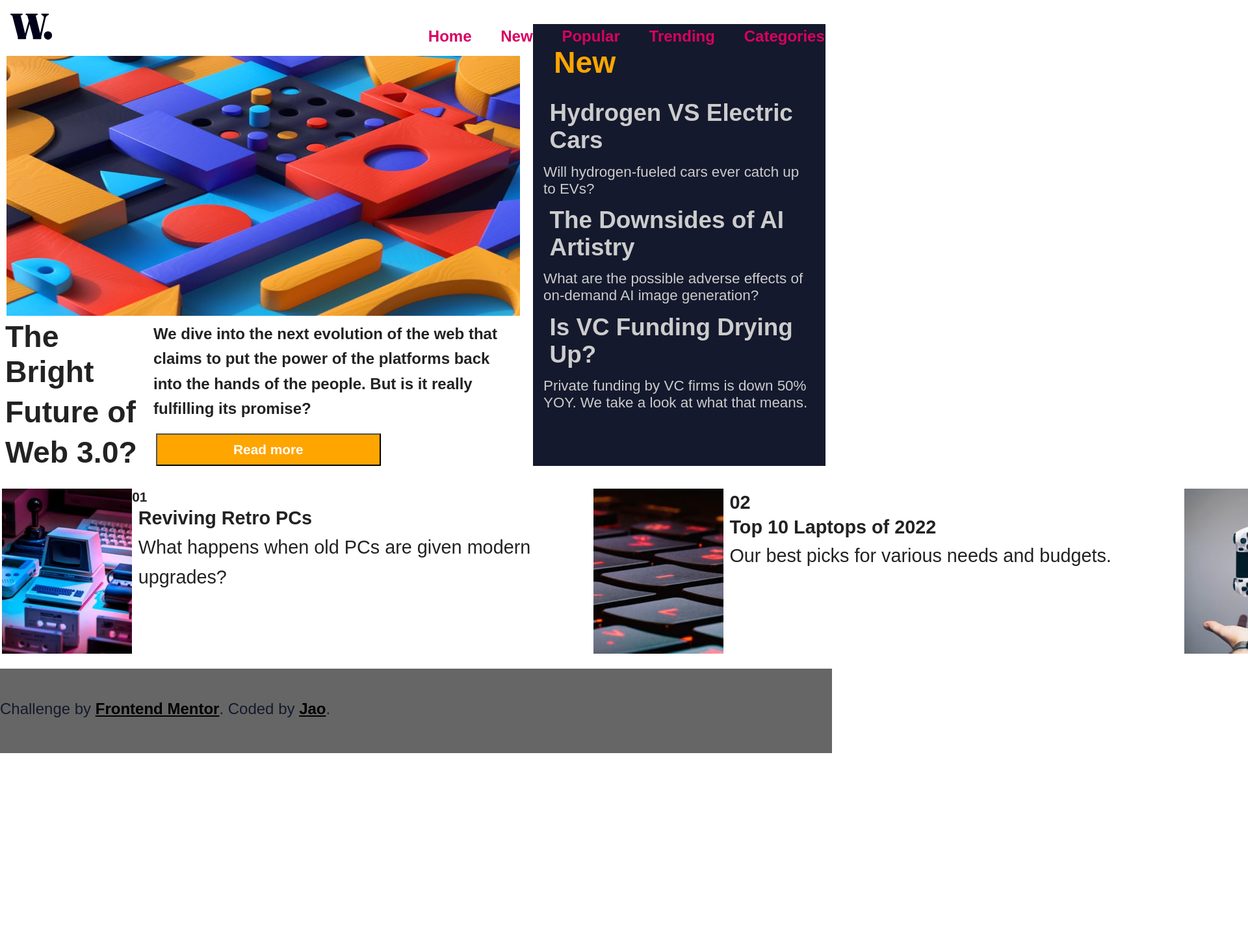
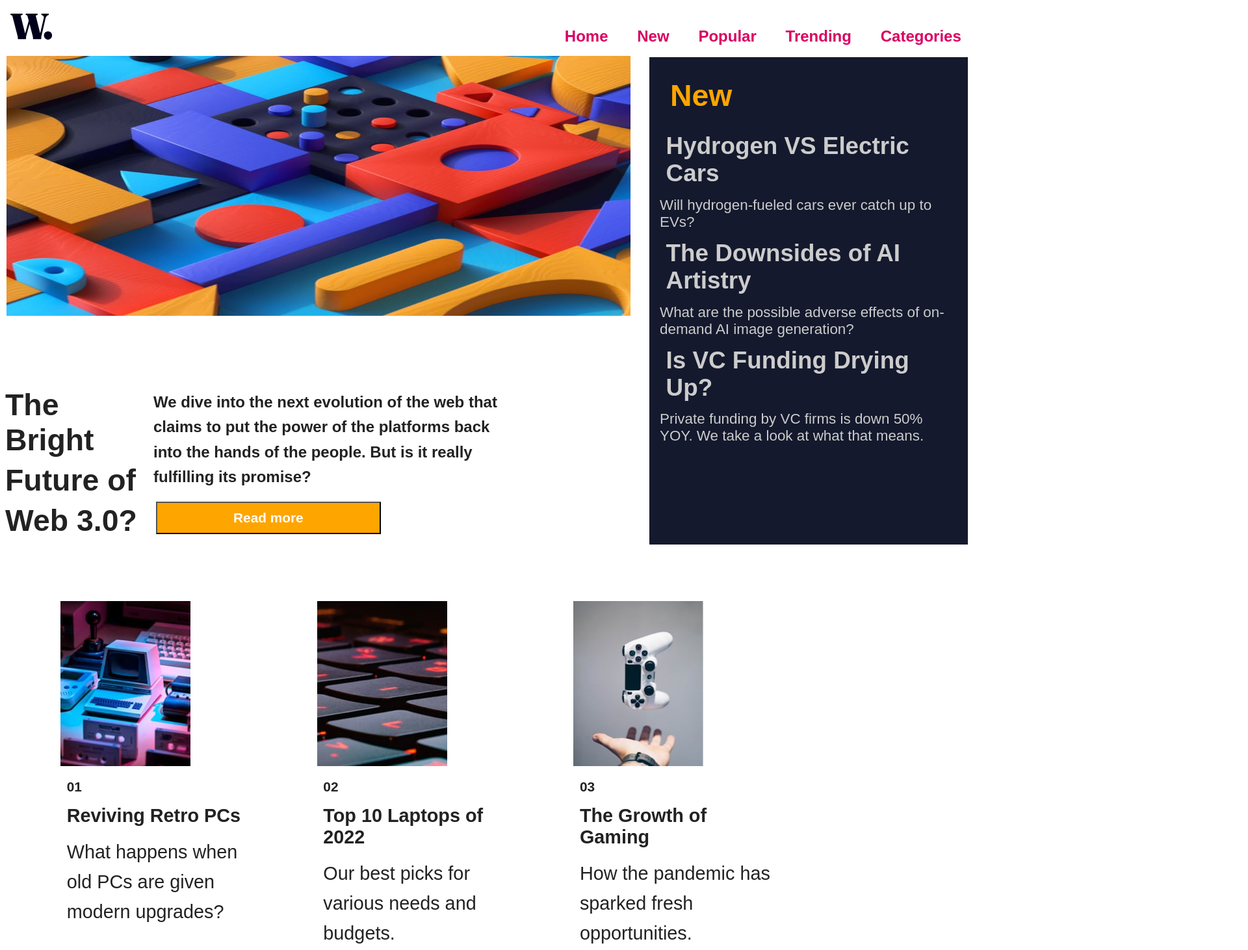
Before and after one commit to jao724/noticias, a plain HTML site: page index.html in a window 1280 px wide. Shown: the top 1462 px of the page at 65% size, 1920 px wide, since content can reach past the window. Before the commit the page ends 1159 px from the top, so only its background shows below. Drawn offline with Linux system fonts and the light colour scheme.

Commit message:
cambios css

```diff
--- a/css/estilo_mobile.css
+++ b/css/estilo_mobile.css
@@ -190,6 +190,7 @@ p {
       background-color: #14192d;
       color: #ccc;
       padding-bottom: 1rem;
+      margin-top: 10px;
     }
 
     .new-title {
@@ -208,14 +209,11 @@ p {
       font-size: 1.4rem;
     }
 
-    .card-container {
+    .card {
       padding: .2rem;
       margin-top: .5rem;
     }
 
-    .contenedor-img-texto {
-      display: flex;
-    }
 
     .contenedor-texto {
       padding: .5rem;
@@ -238,16 +236,16 @@ p {
       font-size: 1.1rem;
     }
 
-    .contenedor-tarjetas-2>.posicion,
+    .posicion,
     .titulo-tarjeta,
     .parrafo-tarjeta {
-      margin-top: .3rem;
+      margin-top: 1rem;
       margin-left: .6rem;
     }
 
     .contenedor-img-2 {
       width: 148px;
-      ;
+      margin-top: 2rem;
     }
 
     .attribution {
@@ -272,8 +270,21 @@ p {
     padding: 5rem;
   }
 
+  .menu-btn {
+    display: none;
+  }
+
  .menu.is-active a {
     font-size: 3rem;
+  }
+
+  .menu {
+    opacity: 1;
+    background-color: transparent;
+    display: flex;
+    flex-direction: row;
+    margin-left: 217px;
+    margin-top: -70px;
   }
 
   .imagen {
@@ -337,7 +348,7 @@ p {
     flex-direction: row;
     position: static;
     width: 100%;
-    margin-left: 630px;
+    margin-left: 840px;
     margin-top: -55px;
   }
 
@@ -346,24 +357,26 @@ p {
   }
 
   .imagen {
-    width: 800px;
+    width: 1000px;
   }
 
   .new-box{
-    margin-top: -680px;
-    margin-left: 820px;
-    height: 85vh;
-    width: 450px;
+   position: absolute;
+   left: 510px;
+   top: 987px;
+   height: 750px;
+   width: 490px;
   }
 
   .box {
     display: flex;
     width: 799px;
     height: 150px;
+    margin-top: 150px;
   }
 
   .contenedor-img img {
-    width: 790px;
+    width: 960px;
     height: 400px;
     margin-left: 10px;
   }
@@ -394,15 +407,30 @@ p {
     margin-left: 240px;
   }
 
-  .card-container {
-    display: flex;
+
+
+  .posicion,
+  .titulo-tarjeta,
+  .parrafo-tarjeta {
+    width: 300px;
+    margin-top: 1rem;
   }
 
-  .contenedor-texto-2 {
-    margin-top: 15px;
+
+  .img-tarjeta {
+    width: 80vw;
+
   }
+  .card {
+    margin-top: 100px;
+    display: flex;
+    height: 300px;
+    margin-left: 90px;
+   }
+
+
 
   .attribution {
-    margin-top: 1rem;
+    margin-top: 15rem;
   }
 }
--- a/index.html
+++ b/index.html
@@ -85,38 +85,38 @@
   </article>
 </section>
 
- <section id="tendencias" class="card-container">
-  <div class="contenedor-img-texto">
-    <div class="contenedor-img-2">
+ <section id="tendencias" class="card">
+
+    <div class="img-tarjeta">
       <img src="assets/images/image-retro-pcs.jpg" alt="">
-    </div>
       <article class="contenedor-texto-2">
         <h2 class="posicion">01</h2>
         <h3 class="titulo-tarjeta">Reviving Retro PCs</h3>
         <p class="parrafo-tarjeta">What happens when old PCs are given modern upgrades?</p>
       </article>
     </div>
-  <div class="contenedor-img-texto">
-    <div class="contenedor-img-2">
+
+
+    <div class="img-tarjeta">
       <img src="assets/images/image-top-laptops.jpg" alt="">
-    </div>
-    <article class="contenedor-tarjetas-2">
+      <article class="contenedor-textos-2">
         <h2 class="posicion">02</h2>
         <h3 class="titulo-tarjeta">Top 10 Laptops of 2022</h3>
         <p class="parrafo-tarjeta">Our best picks for various needs and budgets.</p>
       </article>
     </div>
-  <div class="contenedor-img-texto">
-    <div class="contenedor-img-2">
+
+
+    <div class="img-tarjeta">
       <img src="assets/images/image-gaming-growth.jpg" alt="">
-    </div>
-    <article class="contenedor-tarjetas-2">
+      <article class="contenedor-texto-2">
         <h2 class="posicion">03</h2>
         <h3 class="titulo-tarjeta">The Growth of Gaming</h3>
         <p class="parrafo-tarjeta">How the pandemic has sparked fresh opportunities.</p>
       </article>
     </div>
   </section>
+
 <div id="categorias" class="attribution">
   Challenge by <a href="https://www.frontendmentor.io?ref=challenge" target="_blank">Frontend Mentor</a>.
   Coded by <a href="#">Jao</a>.
```
Lines whose indentation alone changed are shown as unchanged.
